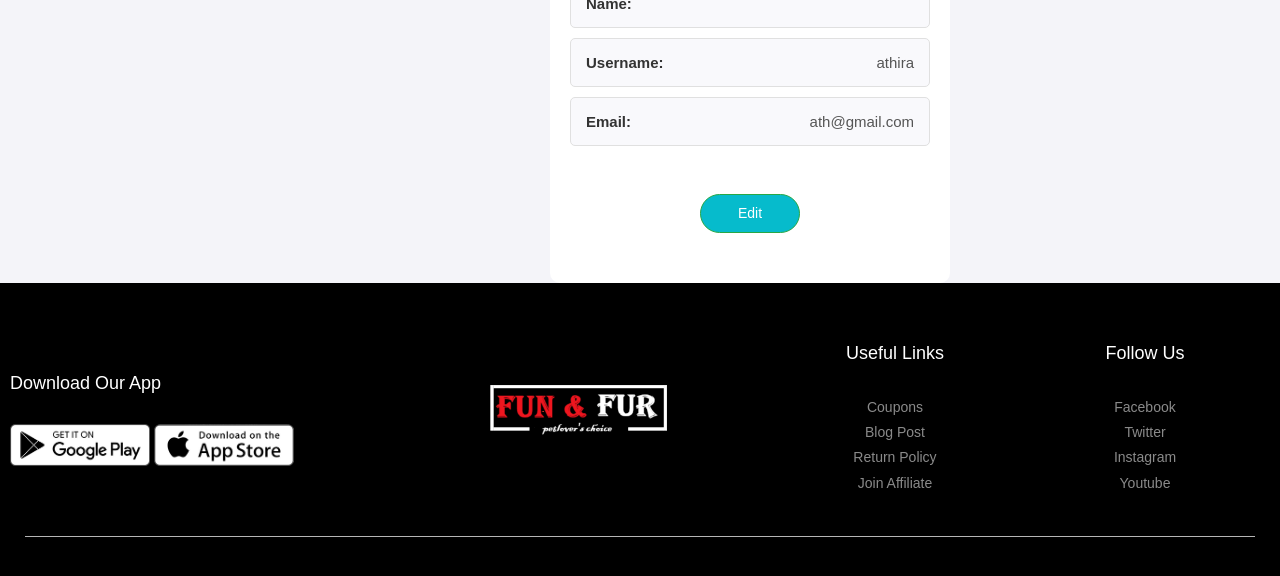
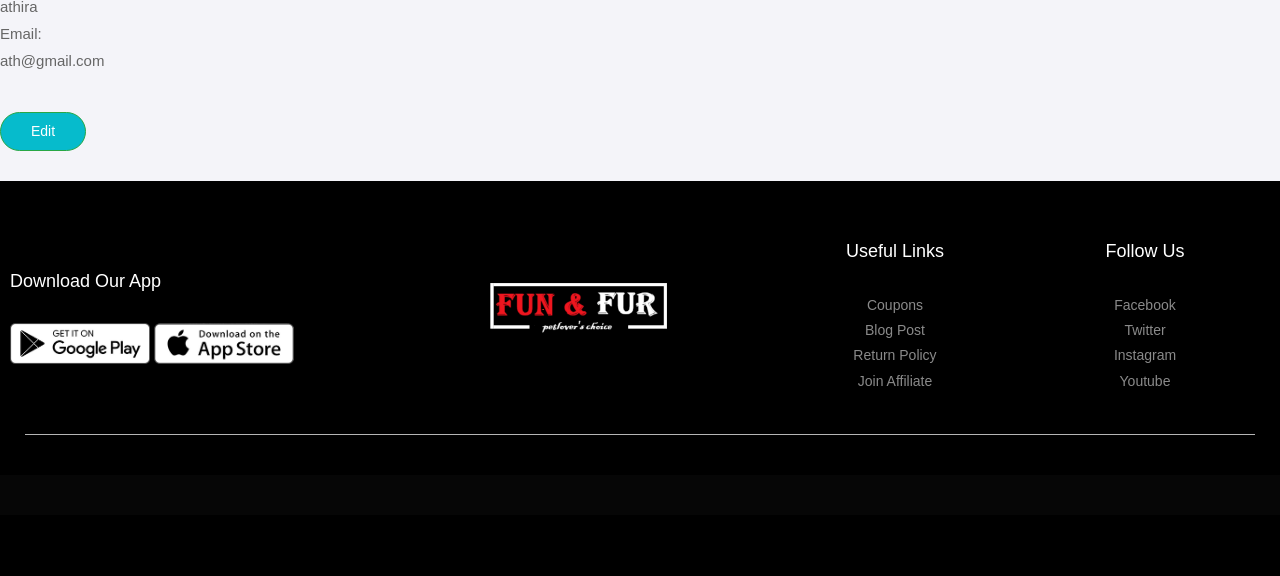
Before and after one commit to athiraen/pet-sell-and-adoption-Ecommerce-platform, a Django app: page /profile/ in a window 1280 px wide. Shown: the part 382-958 px from the top of the page. After the commit the page ends 817 px from the top, so only its background shows below. Run offline with Django 5.2, Linux system fonts and the light colour scheme; a user stored in the database is signed in; data comes from the database, SQL or seed files in the repository; some libraries are stand-ins or nearby versions; some web fonts are replaced.

Commit message:
Update profile.html

```diff
--- a/template/profile.html
+++ b/template/profile.html
@@ -2,10 +2,9 @@
 {% block content %}
 {% load static %}
 
-<link rel="stylesheet" href="{% static 'css/upf.css' %}">
 <link rel="stylesheet" href="{% static 'css/profile.css' %}">
 
-<div class="profile-info">
+<div class="profile">
     <h1 style="text-align: center;">Our Profile</h1>
 
     <div class="user-profile-image-box">
@@ -45,7 +44,7 @@
     </div>
 
     <div class="mt-2">
-        <a href="{% url 'edit_profile' %}" class="btn btn-success btn-sm" style="width: 100px;">Edit</a>
+        <a href="{% url 'edit_profile' %}" class="btn btn-success btn-sm" >Edit</a>
     </div>
 </div>
 
```
